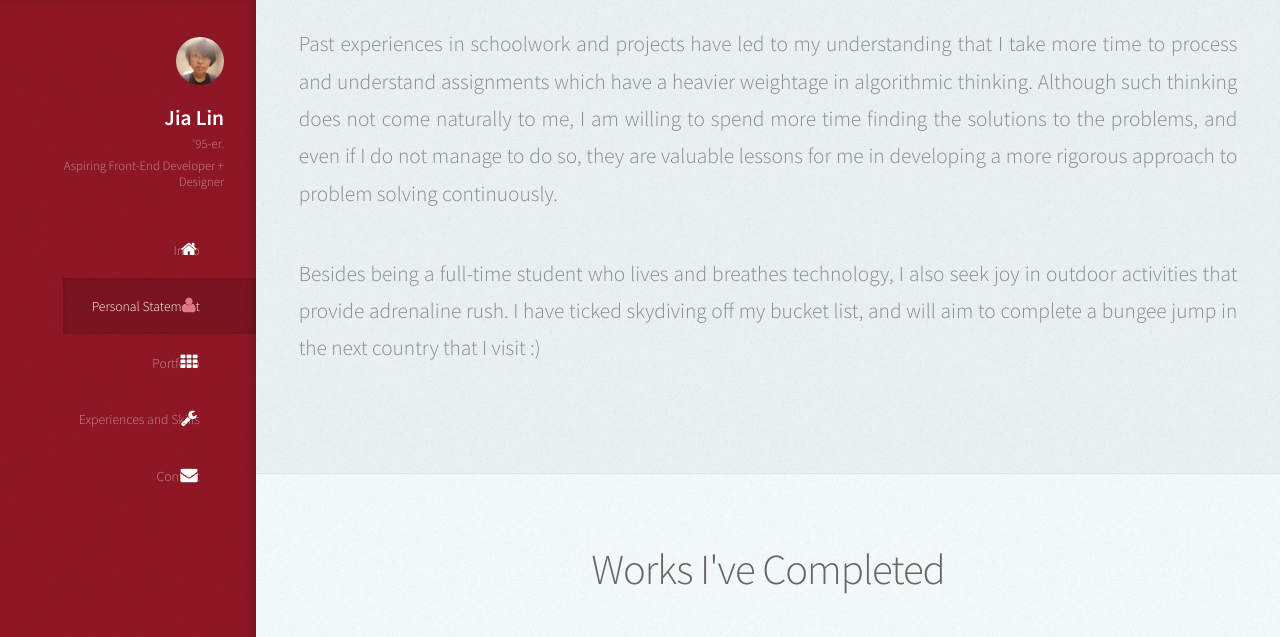
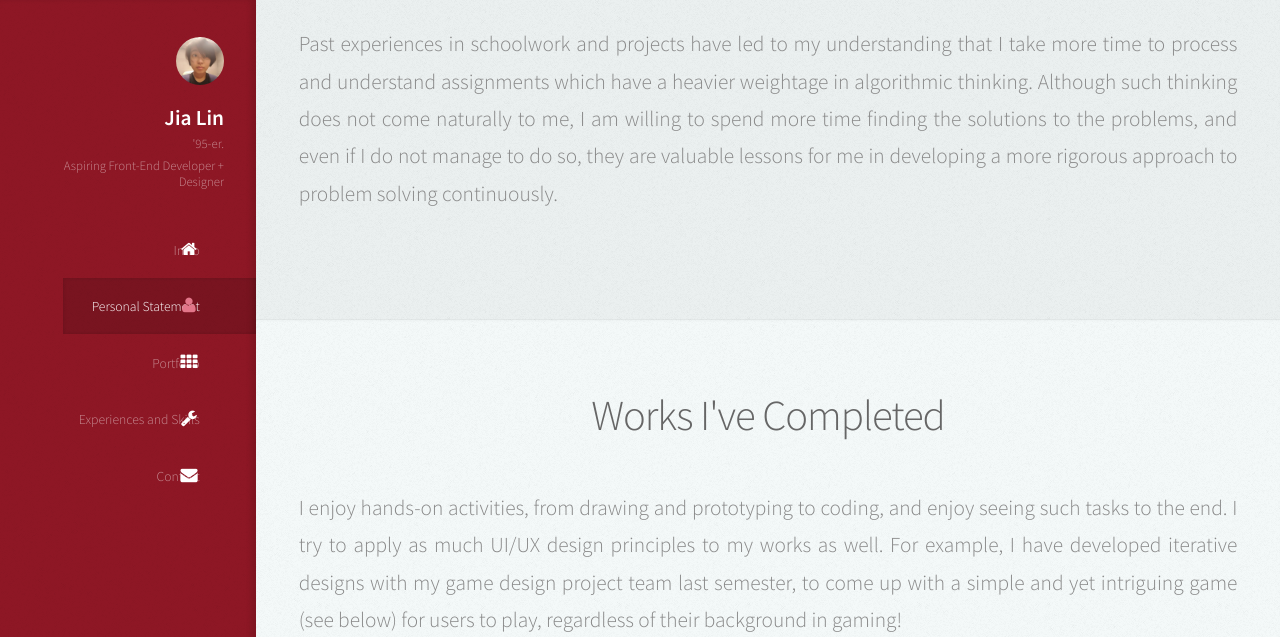
Before and after one commit to jlin95/jlin95.github.io, a Jekyll site: the page index.html, which Jekyll copies as it is, in a window 1280 px wide and 900 px high, scrolled down 1164 px, cut to the strip 0-637 px from the top of the window. Built offline with Jekyll 4.4.1, drawn with Linux system fonts in a browser that asks for light colours; nearby versions of some CDN libraries; some of the changed text lies outside the part shown.

Commit message:
removed param

```diff
--- a/index.html
+++ b/index.html
@@ -102,7 +102,7 @@
 
 				    		<p align="justify">Past experiences in schoolwork and projects have led to my understanding that I take more time to process and understand assignments which have a heavier weightage in algorithmic thinking. Although such thinking does not come naturally to me, I am willing to spend more time finding the solutions to the problems, and even if I do not manage to do so, they are valuable lessons for me in developing a more rigorous approach to problem solving continuously.</p>
 
-				    		<p align="justify">Besides being a full-time student who lives and breathes technology, I also seek joy in outdoor activities that provide adrenaline rush. I have ticked skydiving off my bucket list, and will aim to complete a bungee jump in the next country that I visit :) </p>
+
 
 				    		</div>
 				    	</section>
```
Also changed, not shown: other parts of index.html (+1 -1 lines).
